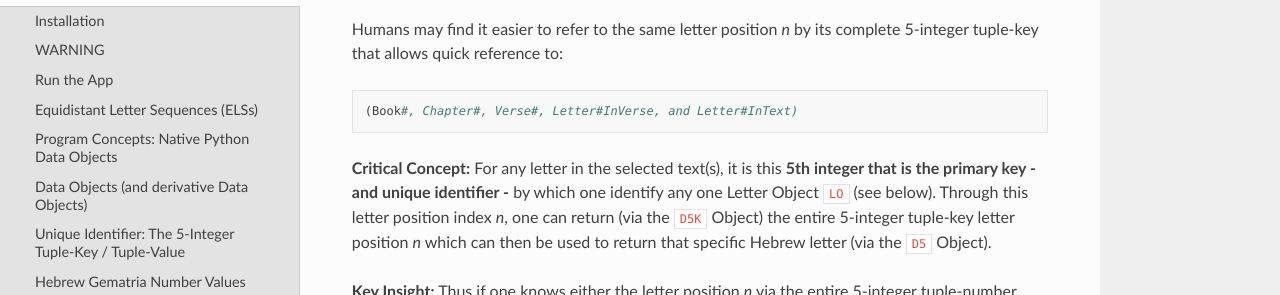
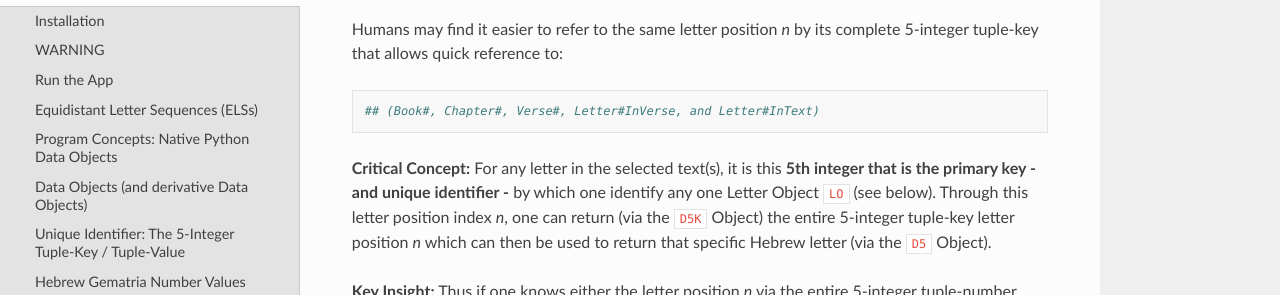
Before and after one commit to TorahBibleCodes/TorahBibleCodes_Sphinx, a Sphinx documentation site: the page built from docs/source/usage.rst, in a window 1280 px wide and 900 px high, scrolled down 6710 px. Shown: the part 156-451 px from the top of the window. Built offline with Sphinx 7.4.7 and the Read the Docs theme 2.0.0, drawn with Linux system fonts in a browser that asks for light colours.

```diff
--- a/docs/source/usage.rst
+++ b/docs/source/usage.rst
@@ -292,7 +292,7 @@ It is this 5th integer by which we will uniquely identify each letter position *
 
 Humans may find it easier to refer to the same letter position *n* by its complete 5-integer tuple-key that allows quick reference to::
 
-   (Book#, Chapter#, Verse#, Letter#InVerse, and Letter#InText)
+   ## (Book#, Chapter#, Verse#, Letter#InVerse, and Letter#InText)
 
 **Critical Concept:** For any letter in the selected text(s), it is this **5th integer that is the primary key - and unique identifier -** by which one identify any one Letter Object ``LO`` (see below). Through this letter position index *n*, one can return (via the ``D5K`` Object) the entire 5-integer tuple-key letter position *n* which can then be used to return that specific Hebrew letter (via the ``D5`` Object).
 
```
